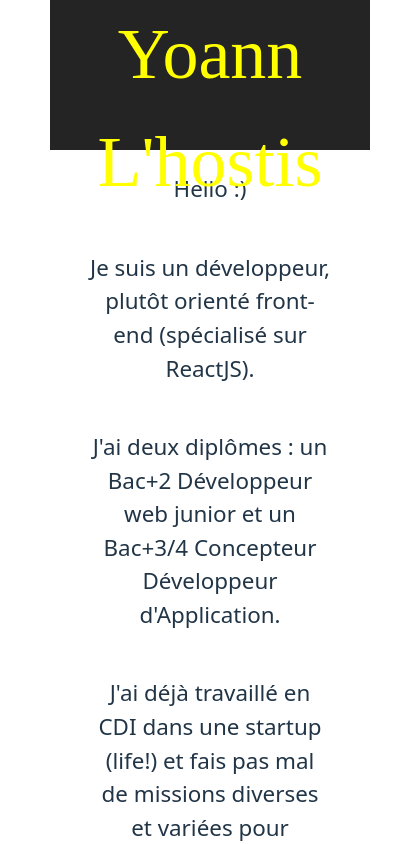
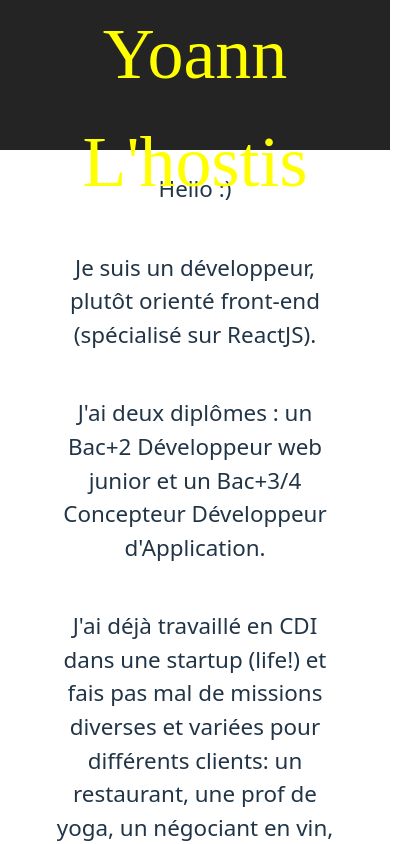
Before and after one commit to YoannLh/port_folio, a React (Vite) app: page / in a window 390 px wide. Shown: the top 844 px of the page, 420 px wide, since content can reach past the window. Built offline with nearby package versions, Linux system fonts and the light colour scheme; a web font is replaced by a local one.

Commit message:
fix some responsive

```diff
--- a/src/Components/Header.tsx
+++ b/src/Components/Header.tsx
@@ -4,12 +4,12 @@ import styled from 'styled-components'
 const Container = styled.header`
   position: sticky;
   top: 0;
-  background-color: #242424;
   display: flex;
-  width: 100%;
   height: 150px;
+  padding: 0 40px;
   justify-content: space-between;
   align-items: center;
+  background-color: #242424;
 
   @media (max-width: 800px) {
     flex-direction: column;
--- a/src/Pages/Projects.tsx
+++ b/src/Pages/Projects.tsx
@@ -40,7 +40,7 @@ const Photo = styled.img`
   margin: 25px auto;
 
   @media (max-width: 800px) {
-    width: 100%;
+    width: 95%;
   }
 `
 
--- a/src/index.css
+++ b/src/index.css
@@ -17,10 +17,8 @@
 
 body {
   margin: 0;
-  padding: 0 50px;
+  padding: 0;
   place-items: center;
-  min-width: 320px;
-  min-height: 100vh;
 }
 
 @media (prefers-color-scheme: light) {
```
